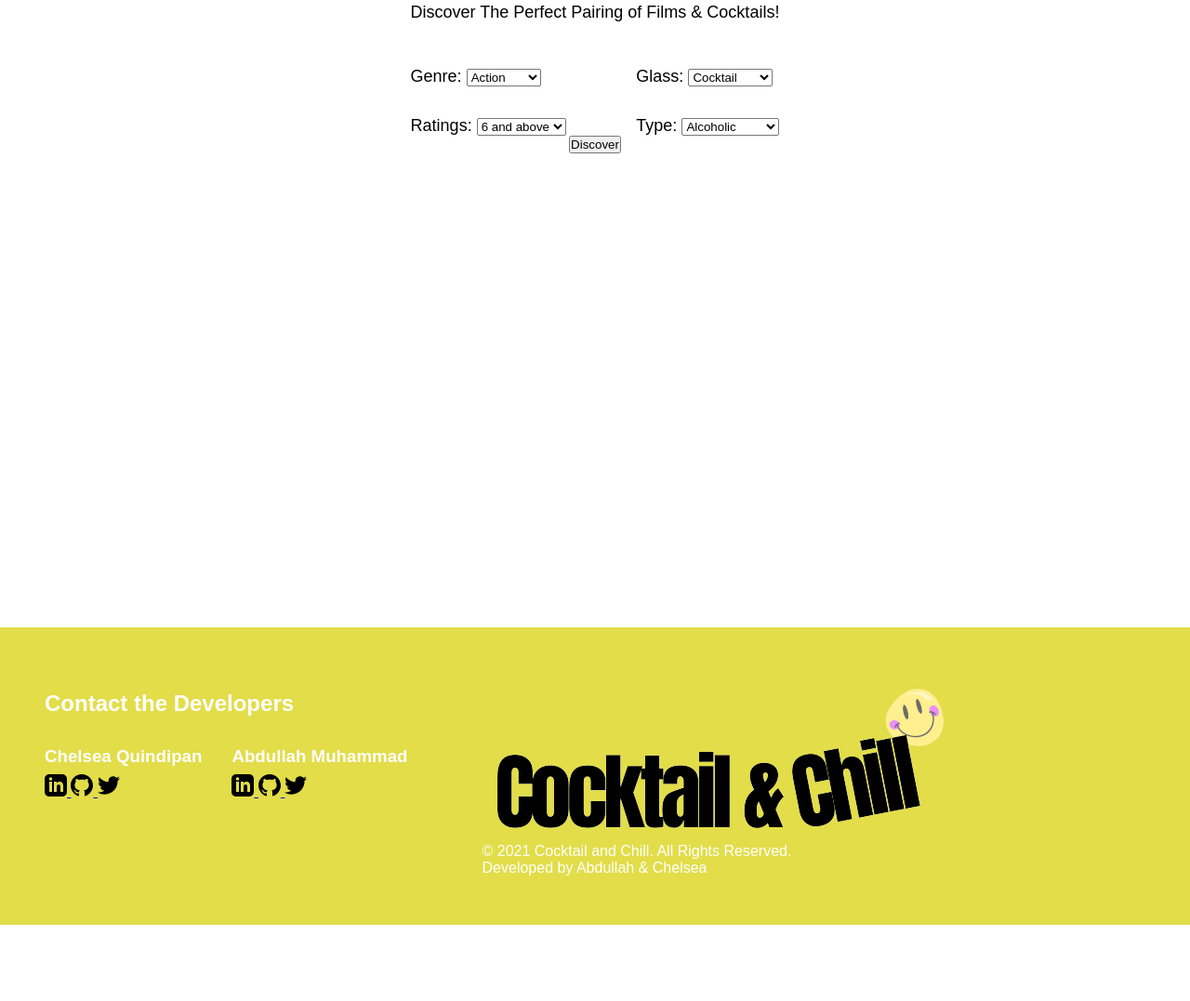
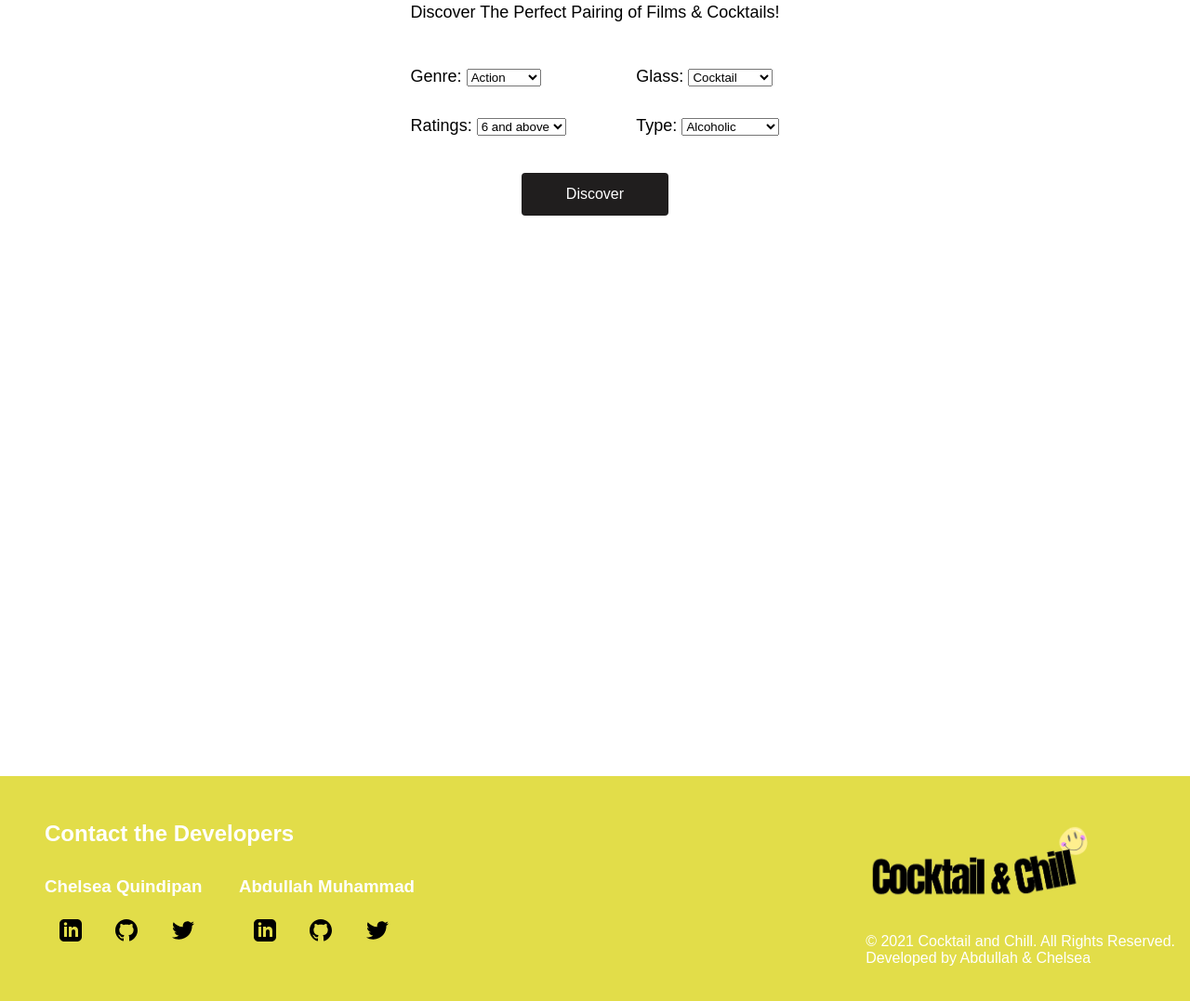
Before and after one commit to quindipc/Cocktail-and-Chill, a plain HTML site: page index.html in a window 1280 px wide. Shown: the part 161-1238 px from the top of the page at 93% size. Before the commit the page ends 1156 px from the top, so only its background shows below. Drawn offline with nearby package versions, Linux system fonts and the light colour scheme.

Commit message:
Footer styles and main styles

```diff
--- a/index.html
+++ b/index.html
@@ -100,13 +100,13 @@
         <div class="footer__developer">
           <h3 class="footer__developer-name">Chelsea Quindipan</h3>
           <div class="footer__container-icons">
-            <a href="#">
+            <a class="footer__link" href="https://www.linkedin.com/in/chelsea-quindipan/">
               <img src="./assets/icons/iconmonstr-linkedin-3.svg" alt="LinkedIn Icon" class="footer__icon">
             </a>
-            <a href="#">
+            <a class="footer__link" href="https://github.com/quindipc">
               <img src="./assets/icons/iconmonstr-github-1.svg" alt="Github Icon" class="footer__icon">
             </a>
-            <a href="#">
+            <a class="footer__link" href="https://twitter.com/quindipc">
               <img src="./assets/icons/iconmonstr-twitter-1.svg" alt="Twitter Icon" class="footer__icon">
             </a>
           </div>
@@ -114,13 +114,13 @@
         <div class="footer__developer">
           <h3 class="footer__developer-name">Abdullah Muhammad</h3>
           <div class="footer__container-icons">
-            <a href="#">
+            <a class="footer__link" href="#">
               <img src="./assets/icons/iconmonstr-linkedin-3.svg" alt="LinkedIn Icon" class="footer__icon">
             </a>
-            <a href="#">
+            <a class="footer__link" href="#">
               <img src="./assets/icons/iconmonstr-github-1.svg" alt="Github Icon" class="footer__icon">
             </a>
-            <a href="#">
+            <a class="footer__link" href="#">
               <img src="./assets/icons/iconmonstr-twitter-1.svg" alt="Twitter Icon" class="footer__icon">
             </a>
           </div>
@@ -128,7 +128,7 @@
       </div>
     </div>
 
-    <div class="footer__container footer__container--right">
+    <div class="footer__container--right">
       <a href="./index.html">
         <img src="./assets/logo/Logo-1.png" alt="Cocktail and Chill Logo" class="footer__logo">
       </a>
--- a/styles/partials/_footer.scss
+++ b/styles/partials/_footer.scss
@@ -10,10 +10,12 @@
     flex-direction: row;
     color: $primary-white;
     background-color: $primary-yellow;
-    padding: 2.25rem 1rem;
+    padding: 1rem;
 
     &__container {
-        // margin-top: 1.5rem;
+        display: flex;
+        flex-direction: column;
+        flex: 5;
         padding: 1rem;
     }
 
@@ -23,10 +25,10 @@
 
     &__container-right {
         display: flex;
+        flex: 1;
         flex-direction: row;
         align-items: center;
         justify-content: flex-end;
-        margin-left: auto;
     }
 
     &__developers {
@@ -43,6 +45,21 @@
         margin-bottom: 0.5rem;
     }
 
-    &__icon {}
+    &__icon {
+        padding: 1rem;
+    }
+
+    &__link {
+        text-decoration: none;
+    }
+
+    &__logo {
+        padding-top: 2rem;
+        width: 15rem;
+    }
+
+    &__copyright {
+        padding-top: 2rem;
+    }
 
 }
--- a/styles/partials/_main.scss
+++ b/styles/partials/_main.scss
@@ -7,7 +7,7 @@
   display: flex;
     justify-content: center;
 
-    height: 90vh;
+    height: 110vh;
 
 
   &__container {
@@ -43,17 +43,24 @@
   &--btn-discover{
     display: flex;
     justify-content: center;
+    padding-top: 2rem;
 
-  }
-  &--btn-discover--actualbtn{
-    width: 100%;
+    &--actuabtn{
+
+        width: 40%;
         font-size: 1rem;
         background-color: $primary-black;
-    padding: 14px 20px;
-    margin: 8px 0;
+        color: white;
+        padding: 14px 25px;
+        margin: 8px 0px;
         border: none;
         border-radius: 4px;
         cursor: pointer;
+
       }
     }
+
+
   }
+
+}
```
Also changed, not shown: styles/styles.css. Lines whose indentation alone changed are shown as unchanged.
